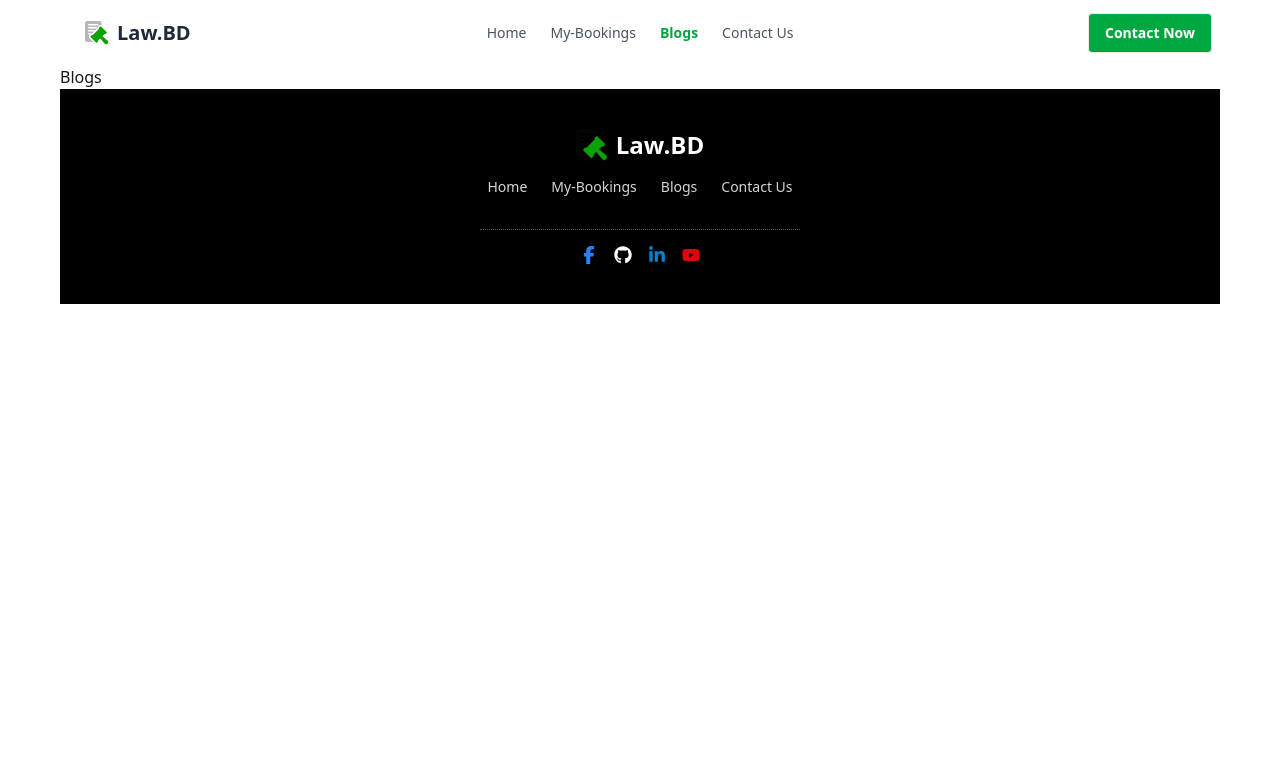
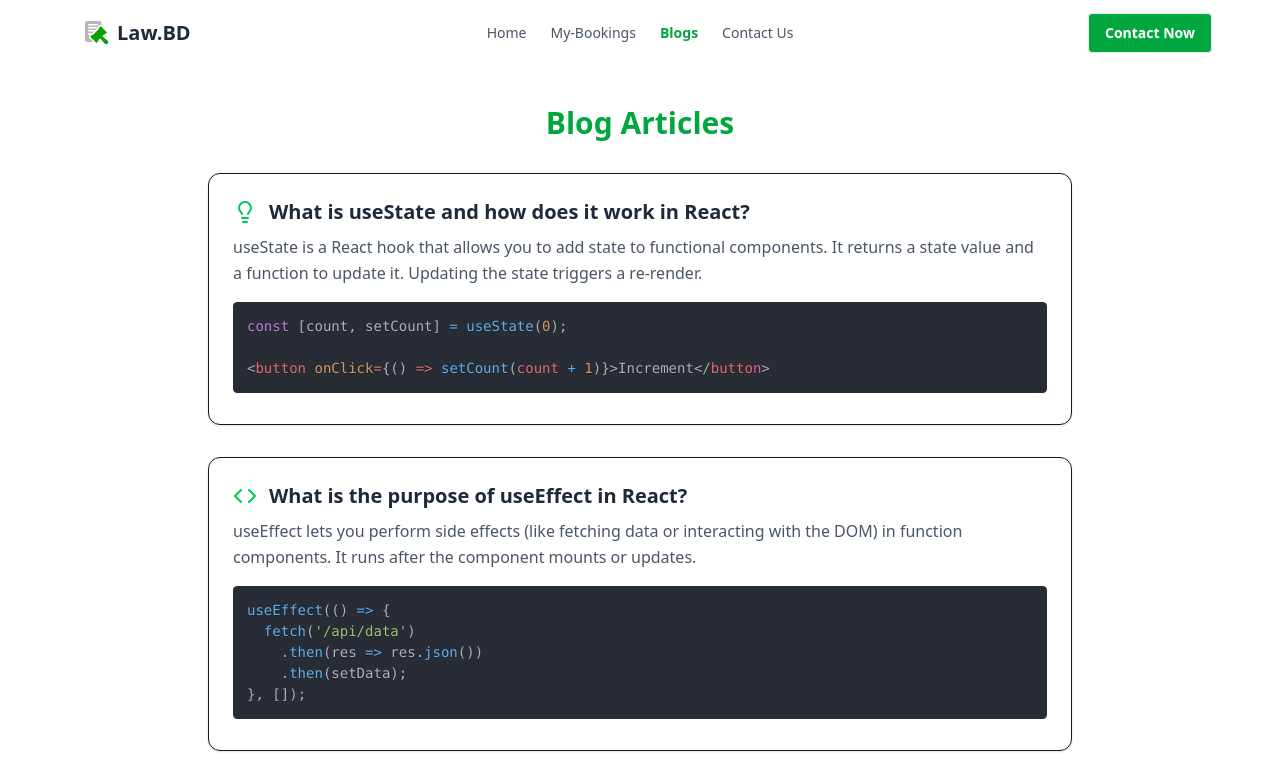
Before and after one commit to Shahriar-Utchas/Lawyer-Appointment-Booking, a React (Vite) app: page /blogs in a window 1280 px wide. Shown: the top 781 px of the page. Built offline with nearby package versions, Linux system fonts and the light colour scheme.

Commit message:
Added blog page

```diff
--- a/package.json
+++ b/package.json
@@ -18,6 +18,7 @@
     "react-icons": "^5.5.0",
     "react-router": "^7.5.1",
     "react-scroll": "^1.9.3",
+    "react-syntax-highlighter": "^15.6.1",
     "react-toastify": "^11.0.5",
     "tailwindcss": "^4.1.4"
   },
--- a/src/Pages/Blogs/Blogs.jsx
+++ b/src/Pages/Blogs/Blogs.jsx
@@ -1,9 +1,84 @@
 import React from 'react';
+import { Lightbulb, Code, BookOpen, ShieldCheck, FileText } from 'lucide-react';
+import { Prism as SyntaxHighlighter } from 'react-syntax-highlighter';
+import { oneDark } from 'react-syntax-highlighter/dist/esm/styles/prism';
+
+const blogData = [
+    {
+        icon: <Lightbulb className="text-green-500" />,
+        question: "What is useState and how does it work in React?",
+        answer: `useState is a React hook that allows you to add state to functional components. It returns a state value and a function to update it. Updating the state triggers a re-render.`,
+        code: `const [count, setCount] = useState(0);
+
+<button onClick={() => setCount(count + 1)}>Increment</button>`
+    },
+    {
+        icon: <Code className="text-green-500" />,
+        question: "What is the purpose of useEffect in React?",
+        answer: `useEffect lets you perform side effects (like fetching data or interacting with the DOM) in function components. It runs after the component mounts or updates.`,
+        code: `useEffect(() => {
+  fetch('/api/data')
+    .then(res => res.json())
+    .then(setData);
+}, []);`
+    },
+    {
+        icon: <BookOpen className="text-green-500" />,
+        question: "What is a custom hook in React and when should you use one?",
+        answer: `A custom hook is a function that starts with 'use' and encapsulates reusable hook logic. Use it to cleanly share behavior between components.`,
+        code: `function useDocumentTitle(title) {
+  useEffect(() => {
+    document.title = title;
+  }, [title]);
+}`
+    },
+    {
+        icon: <ShieldCheck className="text-green-500" />,
+        question: "Difference between controlled and uncontrolled components. Which one is better?",
+        answer: `Controlled components manage form inputs via React state. Uncontrolled components rely on refs to access DOM values. Controlled is generally preferred for React apps.`,
+        code: `// Controlled:
+const [value, setValue] = useState('');
+<input value={value} onChange={e => setValue(e.target.value)} />
+
+// Uncontrolled:
+const inputRef = useRef();
+<input ref={inputRef} />`
+    },
+    {
+        icon: <FileText className="text-green-500" />,
+        question: "Tell us something about useFormStatus() in React.",
+        answer: "`useFormStatus()` is not part of React core — it's a hook from Next.js (App Router) used in Server Actions. It helps track the form submission status (e.g., loading, pending) in client components, enabling better user experience.",
+        code: `function SubmitButton() {
+      const { pending } = useFormStatus();
+
+      return (
+        <button disabled={pending}>
+          {pending ? 'Submitting...' : 'Submit'}
+        </button>
+      );
+    }`
+    }
+
+];
 
 const Blogs = () => {
     return (
-        <div>
-            <h1>Blogs</h1>
+        <div className="max-w-4xl mx-auto px-4 py-10">
+            <h1 className="text-3xl font-bold text-center mb-8 text-green-600">Blog Articles</h1>
+            <div className="space-y-8">
+                {blogData.map((blog, idx) => (
+                    <div key={idx} className="bg-white border rounded-xl p-6 shadow-sm">
+                        <div className="flex items-center gap-3 mb-2">
+                            {blog.icon}
+                            <h2 className="text-xl font-semibold text-gray-800">{blog.question}</h2>
+                        </div>
+                        <p className="text-gray-600 mb-4 leading-relaxed whitespace-pre-line">{blog.answer}</p>
+                        <SyntaxHighlighter language="jsx" style={oneDark} className="rounded-lg text-sm">
+                            {blog.code}
+                        </SyntaxHighlighter>
+                    </div>
+                ))}
+            </div>
         </div>
     );
 };
```
Also changed, not shown: 1 other file (tests, documents, lock files or other folders).
